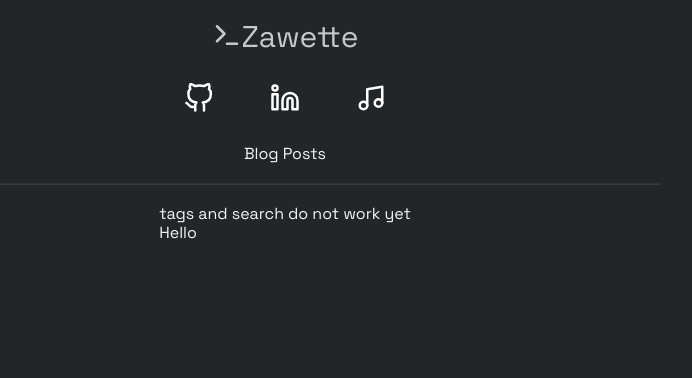
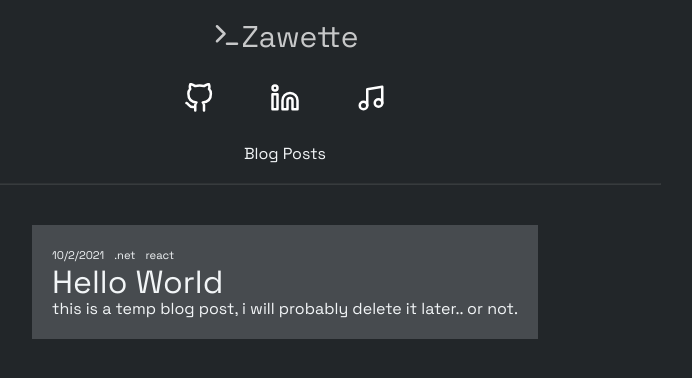
Before and after one commit to zawette/Portfolio, a Next.js app: page /blog in a window 1280 px wide. Shown: the top 378 px of the page, without its empty margins (355-1047 px from the left). Built offline with nearby package versions, Linux system fonts and the light colour scheme.

Commit message:
post component

```diff
--- a/src/components/Blog/Post/Post.js
+++ b/src/components/Blog/Post/Post.js
@@ -1,9 +1,27 @@
-import React from 'react'
+import React from "react";
+import {
+  PostContainer,
+  PostTitle,
+  PostHeader,
+  PostExcerpt,
+  PostDate,
+  PostTags,
+} from "./PostStyles";
 
-function Post() {
-    return (
-       <div>Hello</div>
-    )
+function Post({ post, key }) {
+  console.log(post);
+  return (
+    <PostContainer key={key}>
+      <PostHeader>
+        <PostDate>{post.frontmatter.date}</PostDate>
+        {post.frontmatter.tags.map((tag, index) => (
+          <PostTags key={index}>{tag}</PostTags>
+        ))}
+      </PostHeader>
+      <PostTitle>{post.frontmatter.title}</PostTitle>
+      <PostExcerpt>{post.frontmatter.excerpt}</PostExcerpt>
+    </PostContainer>
+  );
 }
 
-export default Post
+export default Post;
--- /dev/null
+++ b/src/components/Blog/Post/PostStyles.js
@@ -0,0 +1,29 @@
+import styled from "styled-components";
+
+export const PostContainer = styled.div`
+background-color: ${(props)=>props.theme.colors.background2};
+padding : 2rem;
+margin-top:2rem;
+`;
+
+export const PostTitle = styled.div`
+color:${(props)=>props.theme.colors.primary1};
+font-size: 2em;
+`
+
+export const PostHeader = styled.div`
+
+`
+
+export const PostTags = styled.span`
+margin-right: 1rem;
+font-size: 0.7em;
+`
+export const PostDate = styled.span`
+margin-right: 1rem;
+font-size: 0.7em;
+`
+
+export const PostExcerpt = styled.div`
+font-size: 1em;
+`
--- a/src/pages/blog.js
+++ b/src/pages/blog.js
@@ -1,27 +1,29 @@
 import React from "react";
 import fs from "fs";
-import Head from 'next/head'
+import Head from "next/head";
 import path from "path";
 import matter from "gray-matter";
 import Post from "../components/Blog/Post/post";
 import { Layout } from "../layout/Blog/Layout";
 import { Container } from "../layout/Blog/LayoutStyles";
 
-function Blog(props) {
-    console.log(props);
-   return (<>
+function Blog({ posts }) {
+  return (
+    <>
       <Head>
         <title>FullStack WebDev - Software Enginneer</title>
       </Head>
       <Layout>
-       <Container>
-       <div>
-       tags and search do not work yet
-       <Post></Post>
-       </div>
-       </Container>
+        <Container>
+          <div>
+            {posts.map((post, index) => (
+              <Post post={post} key={index} />
+            ))}
+          </div>
+        </Container>
       </Layout>
-    </>)
+    </>
+  );
 }
 
 export async function getStaticProps() {
```
